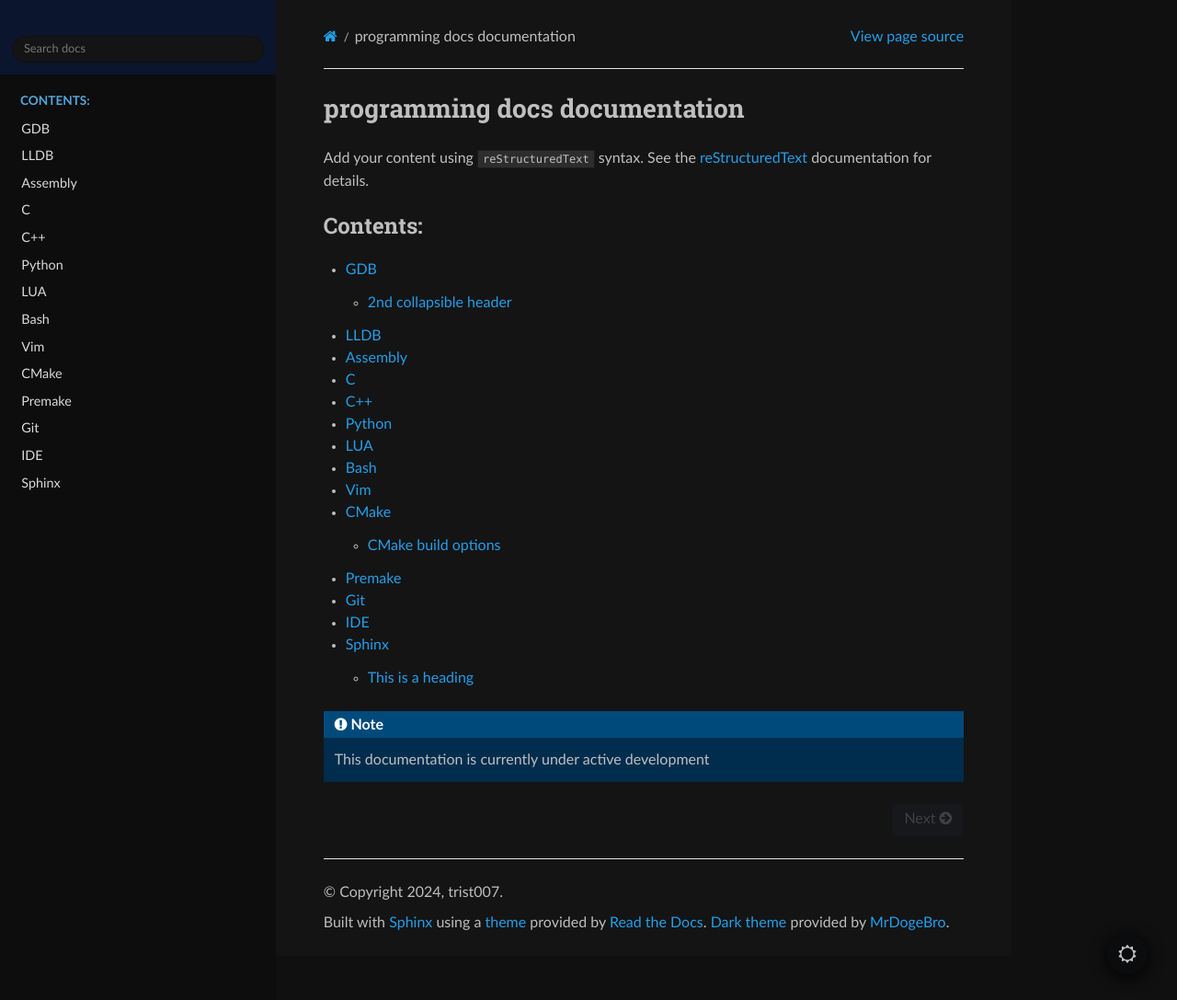
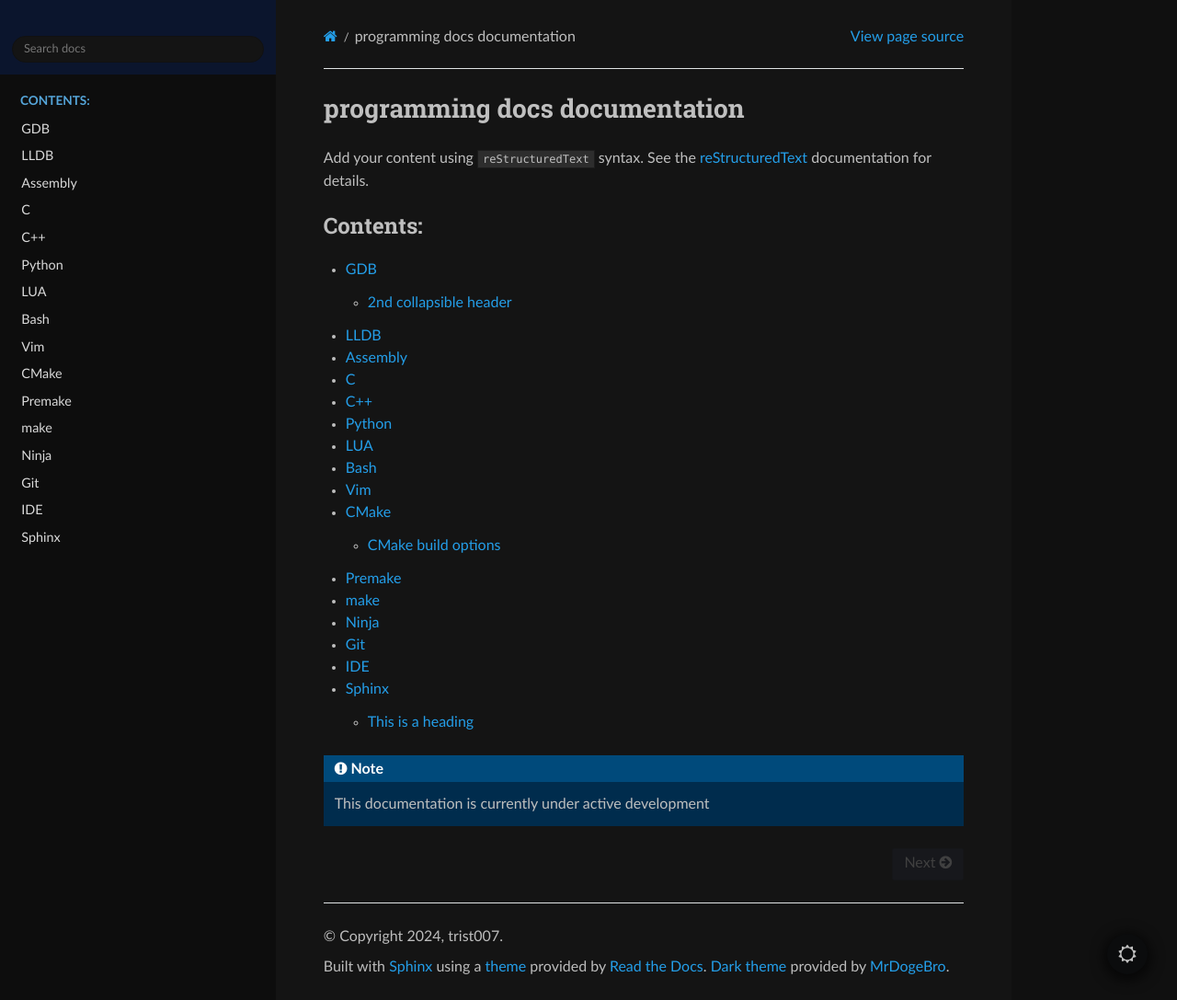
Before and after one commit to trist007/docs, a Sphinx documentation site: the page built from source/index.rst, in a window 1280 px wide and 1087 px high. Shown: the whole window at 92% size. Built offline with Sphinx 7.4.7 and the Read the Docs theme 3.1.0, drawn with Linux system fonts in a browser that asks for light colours.

Commit message:
make ninja

```diff
--- a/source/index.rst
+++ b/source/index.rst
@@ -26,6 +26,8 @@ documentation for details.
    vim
    cmake
    premake
+   make
+   ninja
    git
    ide
    sphinx
--- /dev/null
+++ b/source/make.rst
@@ -0,0 +1,6 @@
+
+.. image:: images/make-logo.jpg
+   :width: 100
+
+make
+####
--- /dev/null
+++ b/source/ninja.rst
@@ -0,0 +1,6 @@
+
+.. image:: images/ninja-logo.png
+   :width: 100
+
+Ninja
+#####
```
Also changed, not shown: source/images/make-logo.jpg (added), source/images/ninja-logo.png (added).
